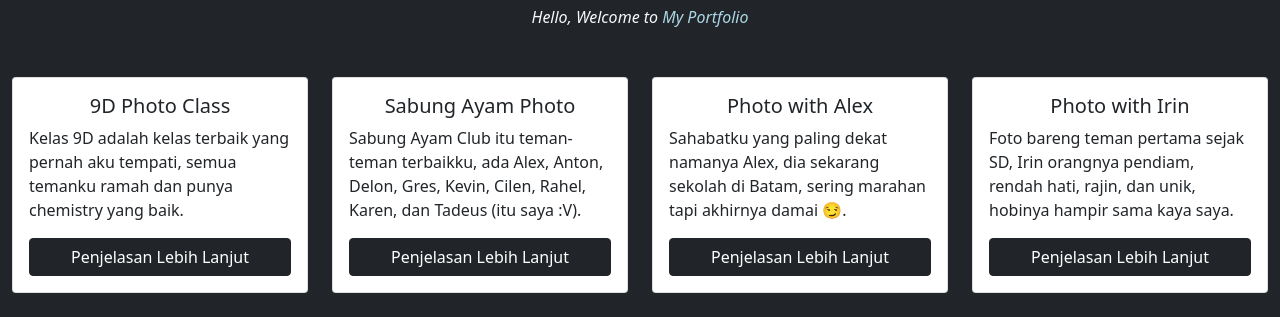
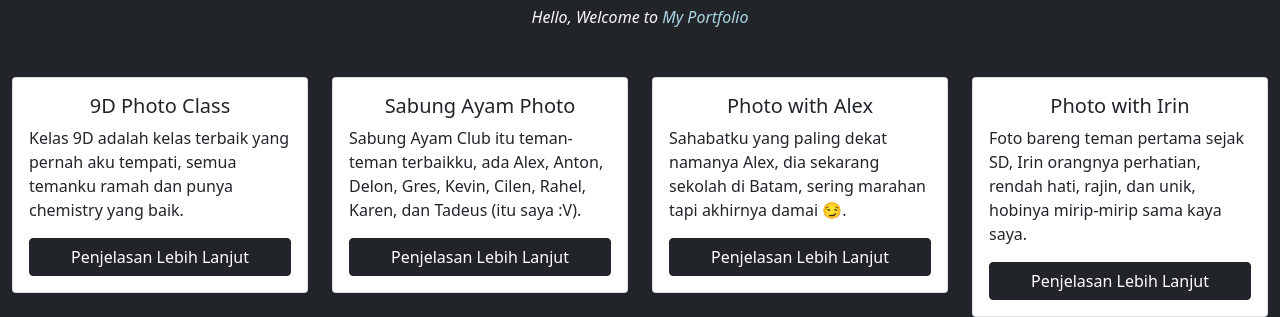
Before and after one commit to Lynchill/Portfolio.github.io, a plain HTML site: page index.html in a window 1280 px wide. Shown: the part 779-1096 px from the top of the page. Before the commit the page ends 1072 px from the top, so only its background shows below. Drawn offline with nearby package versions, Linux system fonts and the light colour scheme.

Commit message:
Update Line 162-163
Update Line 162-163 from Pendiam -> Perhatian

```diff
--- a/index.html
+++ b/index.html
@@ -159,8 +159,8 @@
         <div class="card">
           <div class="card-body">
             <h5 class="card-title text-center">Photo with Irin</h5>
-            <p class="card-text">Foto bareng teman pertama sejak SD, Irin orangnya pendiam, rendah hati, rajin, dan
-              unik, hobinya hampir sama kaya saya.</p>
+            <p class="card-text">Foto bareng teman pertama sejak SD, Irin orangnya perhatian, rendah hati, rajin, dan
+              unik, hobinya mirip-mirip sama kaya saya.</p>
             <a href="#" class="btn btn-dark d-block">Penjelasan Lebih Lanjut</a>
           </div>
         </div>
```
